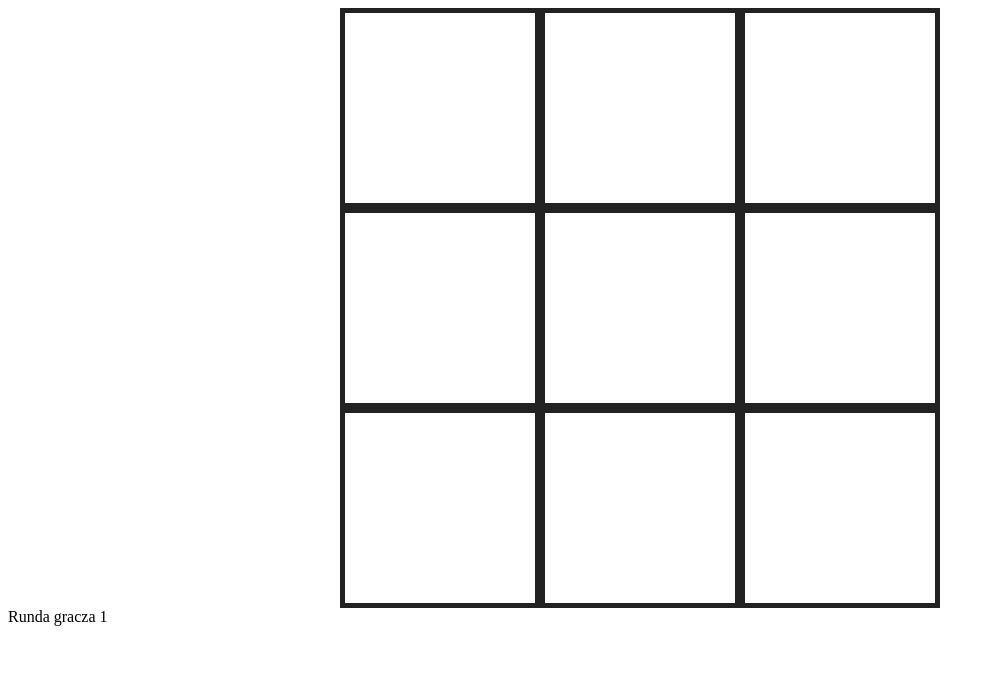
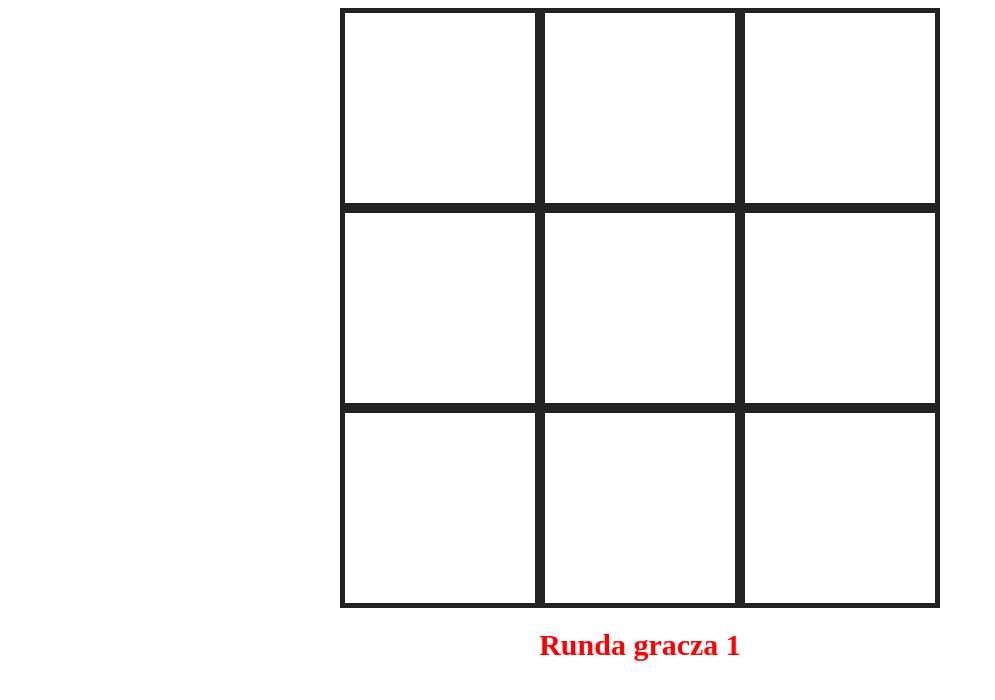
Before and after one commit to MrEdgarsz/SKIP, a plain HTML site: page SKIP 2018/10-05-2018/index.html in a window 1280 px wide. Shown: the whole page, without its empty margins (0-995 px from the left). Drawn offline with Linux system fonts and the light colour scheme.

Commit message:
poprawki graficzne

```diff
--- a/SKIP 2018/10-05-2018/index.html
+++ b/SKIP 2018/10-05-2018/index.html
@@ -20,7 +20,7 @@
         <div id="cell_8" onclick="cellClicked(8)"></div>
         <div id="cell_9" onclick="cellClicked(9)"></div>
     </div>
-    <span id="message">Runda gracza 1</span>
+    <div id="message_container"><span id="message">Runda gracza 1</span></div>
     <script type="text/javascript">//Znacznik mówiący o tym że wszystko w jego obrębie jest kodem javascript'a i tak powinno być trakowane
         let runda = 1; // tworzymy zmienną runda i przypisujemy jej początkową wartość 1
 
--- a/SKIP 2018/10-05-2018/style.css
+++ b/SKIP 2018/10-05-2018/style.css
@@ -12,10 +12,21 @@
 }
 #container > div{
     border: 5px solid #222;
+    width: 200px;
+    height: 200px;
     box-sizing: border-box;
-    font-size: 120px;
+    font-size: 130px;
     text-align: center;
     line-height: 200px;
+}
+#message_container{
+    width: 250px;
+    margin: 0 auto;
+    text-align: center;
+    margin-top: 20px;
+    color: red;
+    font-weight: bold;
+    font-size: 30px;
 }
 #cell_1{grid-area: cell1;}
 #cell_2{grid-area: cell2;}
```
